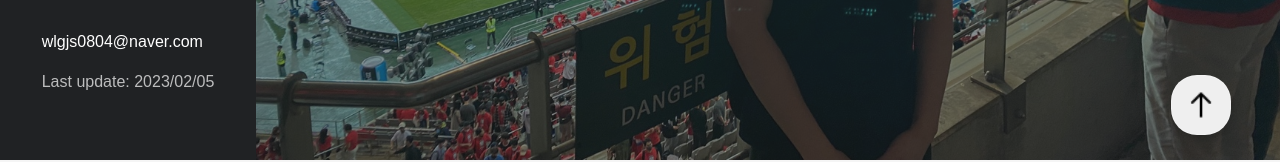
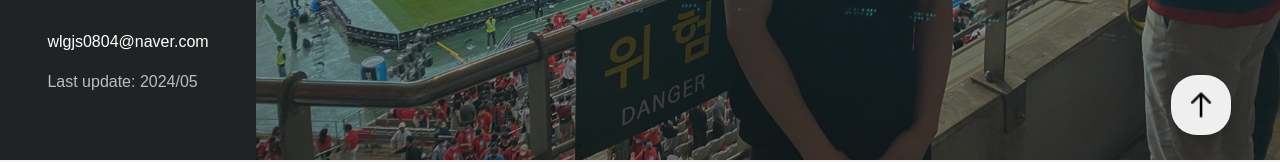
Before and after one commit to JEONG-JI-HEON/portfolio, a Vue app: page / in a window 1280 px wide. Shown: the part 640-802 px from the top of the page. Built offline with nearby package versions, Linux system fonts and the light colour scheme; a web font is replaced by a local one.

Commit message:
수정 날짜 변경

```diff
--- a/src/components/intro.vue
+++ b/src/components/intro.vue
@@ -11,7 +11,7 @@
       </ul>
       <div class="bottomContainer">
         <a href="mailto:wlgjs0804@naver.com" class="myMail" target="_blank">wlgjs0804@naver.com</a>
-        <p>Last update: 2023/02/05</p>
+        <p>Last update: 2024/05</p>
       </div>
     </div>
     <div class="right-intro">
```
